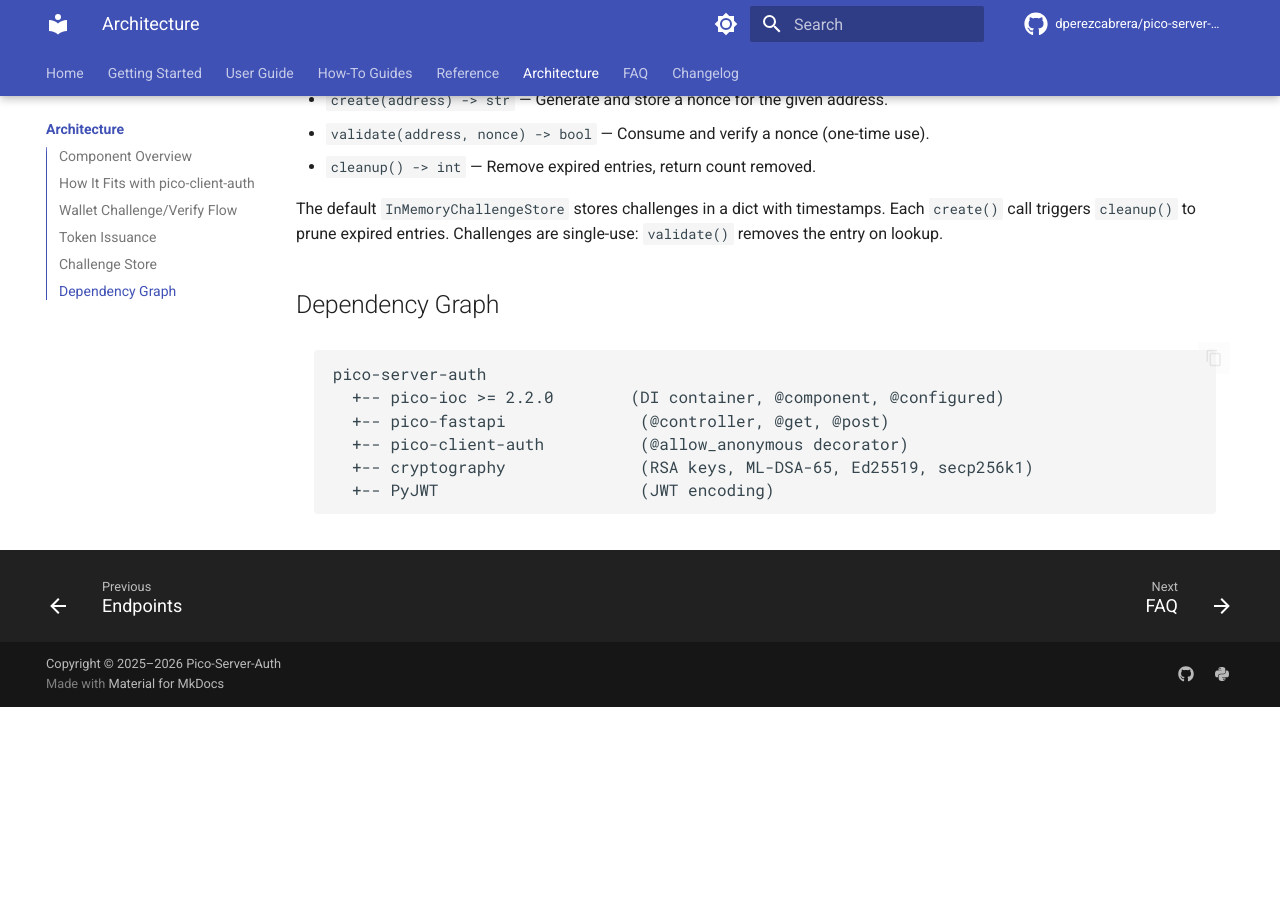
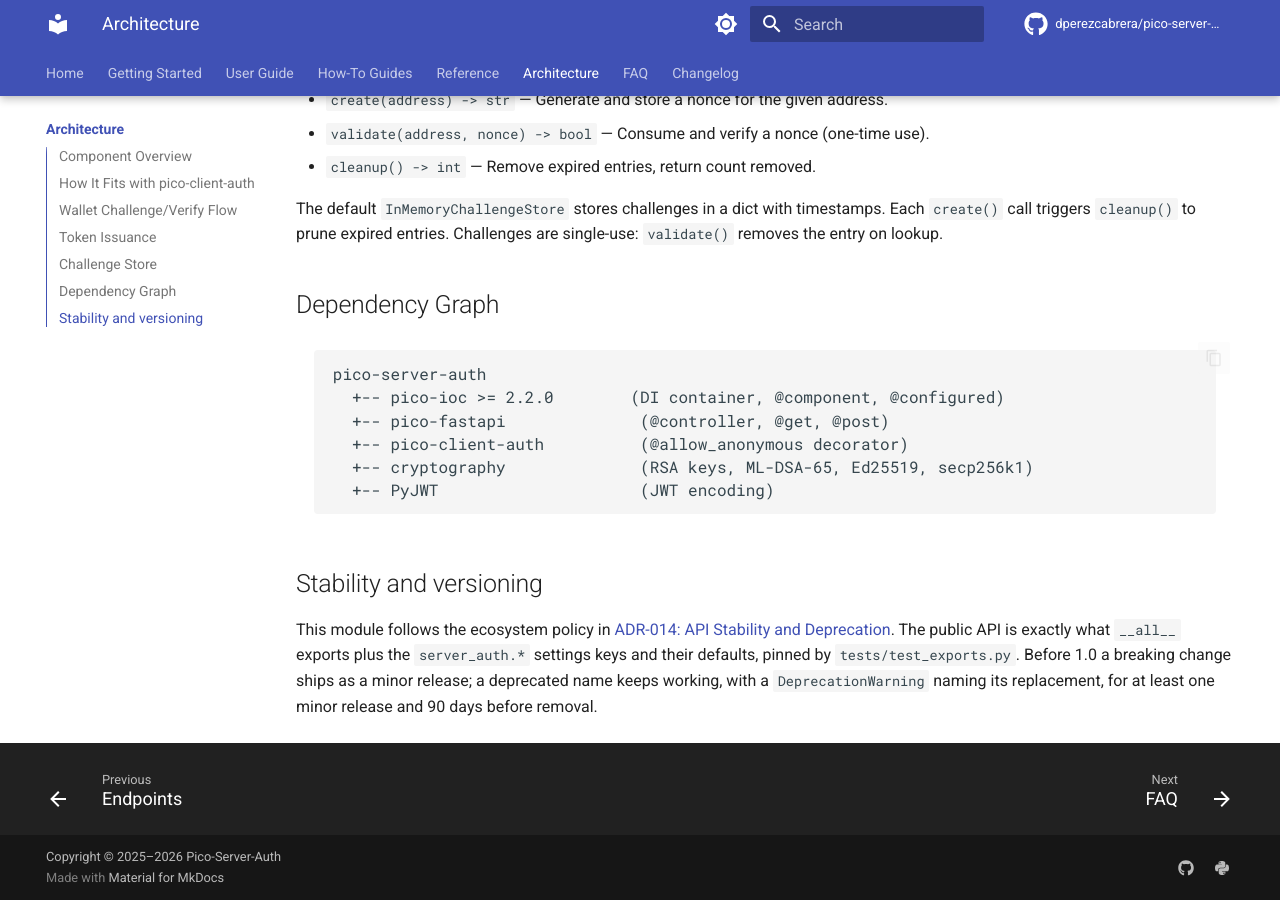
Before and after one commit to dperezcabrera/pico-server-auth, an MkDocs documentation site: the page built from docs/architecture.md, in a window 1280 px wide and 900 px high, scrolled down 3007 px. Built offline with MkDocs 1.6.1 and Material for MkDocs 9.7.7, drawn with Linux system fonts in a browser that asks for light colours; comment, search, counter and statistics services are not loaded; before the commit the page ends 3714 px from its top, so only the background shows below that.

Commit message:
Link the ADR-014 stability and deprecation policy from the architecture docs

````diff
--- a/docs/architecture.md
+++ b/docs/architecture.md
@@ -131,3 +131,7 @@
   +-- cryptography              (RSA keys, ML-DSA-65, Ed25519, secp256k1)
   +-- PyJWT                     (JWT encoding)
 ```
+
+## Stability and versioning
+
+This module follows the ecosystem policy in [ADR-014: API Stability and Deprecation](https://github.com/dperezcabrera/pico-ioc/blob/main/docs/adr/adr-0014-api-stability-and-deprecation.md). The public API is exactly what `__all__` exports plus the `server_auth.*` settings keys and their defaults, pinned by `tests/test_exports.py`. Before 1.0 a breaking change ships as a minor release; a deprecated name keeps working, with a `DeprecationWarning` naming its replacement, for at least one minor release and 90 days before removal.
````
